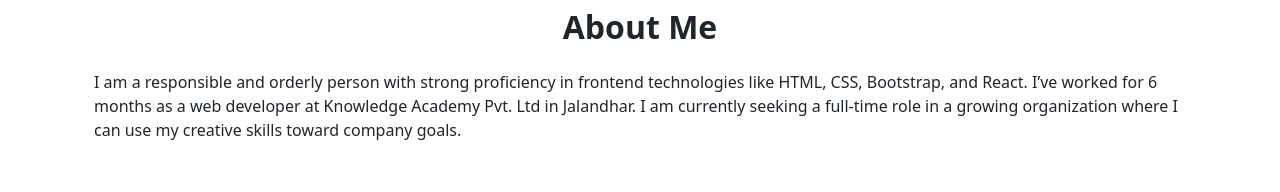
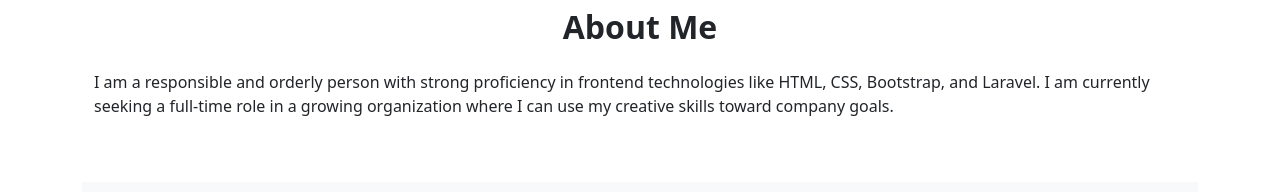
Before and after one commit to deepakgu3011/Portfolio, a React (Create React App) app: page / in a window 1280 px wide. Shown: the part 402-594 px from the top of the page. Built offline with nearby package versions, Linux system fonts and the light colour scheme.

Commit message:
Update about.jsx

```diff
--- a/src/pages/about.jsx
+++ b/src/pages/about.jsx
@@ -5,7 +5,7 @@ function AboutUs(){
         <div className="container">
           <h2 className="section-title text-center mb-4">About Me</h2>
           <p>
-            I am a responsible and orderly person with strong proficiency in frontend technologies like HTML, CSS, Bootstrap, and React. I’ve worked for 6 months as a web developer at Knowledge Academy Pvt. Ltd in Jalandhar. I am currently seeking a full-time role in a growing organization where I can use my creative skills toward company goals.
+            I am a responsible and orderly person with strong proficiency in frontend technologies like HTML, CSS, Bootstrap, and Laravel. I am currently seeking a full-time role in a growing organization where I can use my creative skills toward company goals.
           </p>
         </div>
       </section>
```
